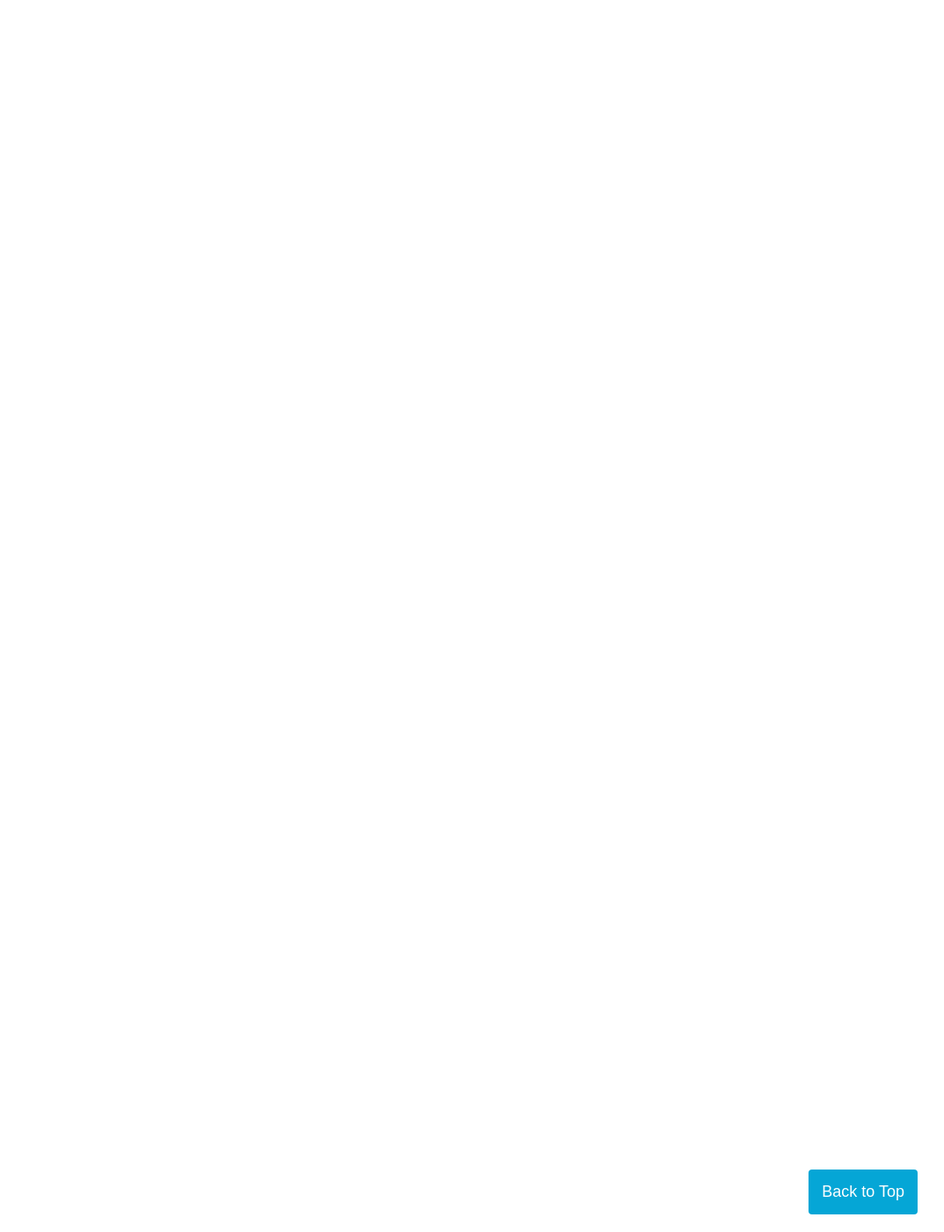
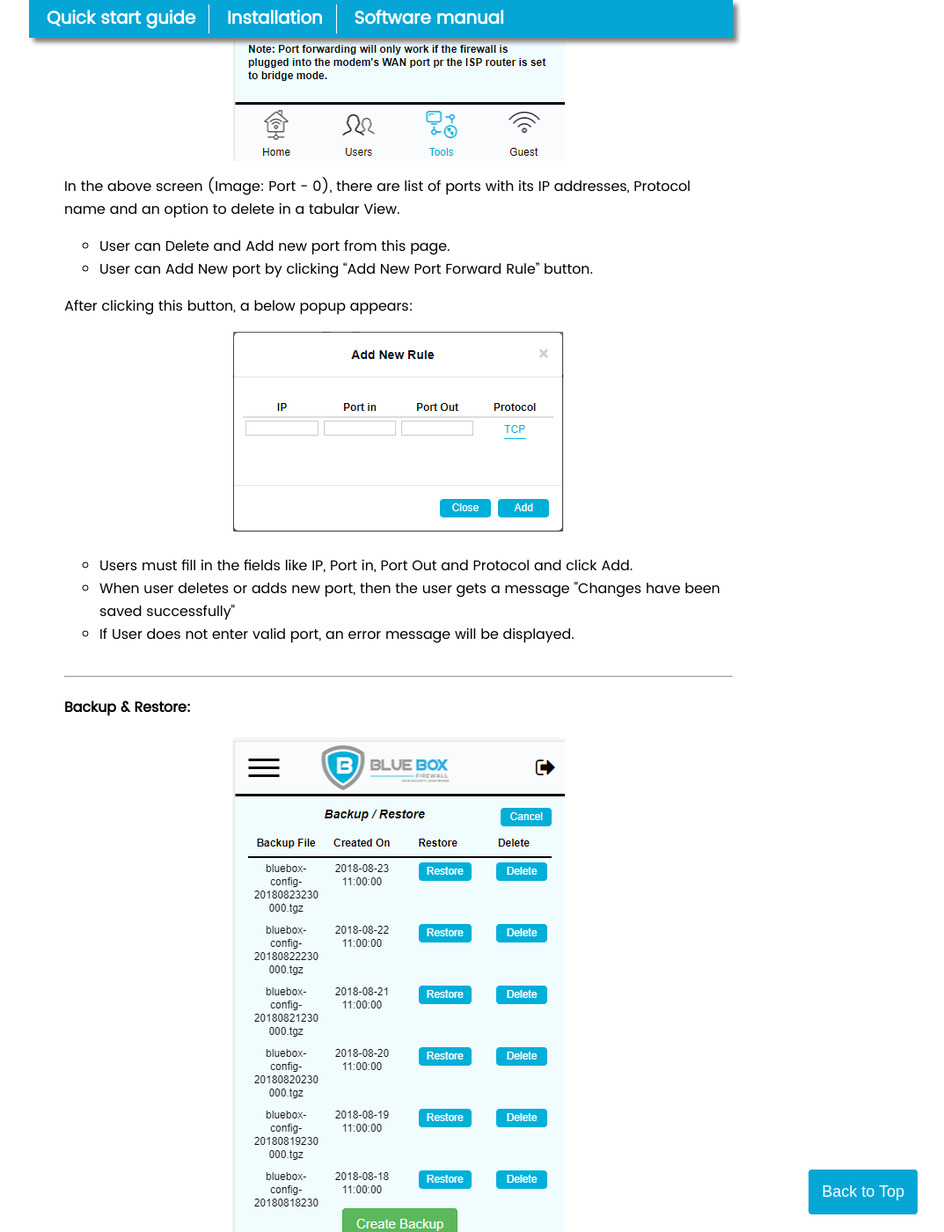
Before and after one commit to bbfmanuals/User-manuals, a Jekyll site: the page index.html, which Jekyll copies as it is, in a window 1280 px wide and 1400 px high, scrolled down 21494 px. Shown: the whole window at 88% size, without its empty margins (207-1280 px from the left). Built offline with Jekyll 4.4.1, drawn with Linux system fonts in a browser that asks for light colours; some of the changed text lies outside the part shown.

Commit message:
final 24/8

```diff
--- a/index.html
+++ b/index.html
@@ -525,6 +525,8 @@ function topFunction() {
 </ul>
 <br/>
 
+<!--IPv4 Section-->
+
 <h4>IPv4 Section:</h4>
 <center><img src="Photos (2)/IPv4.PNG"></center>
 <ul>
@@ -533,39 +535,56 @@ function topFunction() {
 	<li>When the user clicks on “Add Gateway” button, a popup is displayed which allows to add gateway </li>
 </ul>
 <br/>
-<h4>IPV4 Gateway</h4>
+<h4>IPV4 Gateway:</h4>
 	<center><img src="Photos (2)/IPv4 gateway.PNG"></center>
 	<ul>
 		<li>In Add gateway form, there are fields like default, Gateway name, Gateway IP, Gateway description </li>
 		<li>After adding gateway, it appends gateway to the list as well as the dropdown option of Gateway.</li>
 		<li> If user selects default checkbox at the time of adding gateway, then the gateway makes default gateway. </li>
 		<li>At a time, only one gateway become default gateway. User also can delete gateway from list by clicking on Delete button.</li>
-	</ul>
-	<p>User must add valid gateway otherwise user can get validation message </p>
-	<p>If the user deselects DHCP option and user does not enter Ipv4 address, then user will get an error message</p>
+	<li>User must add valid gateway otherwise user can get validation message </li>
+	<li>If the user deselects DHCP option and user does not enter Ipv4 address, then user will get an error message</li>
+<br/>
+
+<!--IPv6 Section-->
+<h4>IPv6 Section:</h4>
+<center><img src="Photos (2)/IPv6.PNG"></center>
+<ul>
+	<li>If DHCP option is selected then it gives dynamic information like dynamic ipv4 address, dynamic subnet and dynamic gateway.</li>
+	<li>If DHCP option is not selected, then user must add valid Ipv4 address and select gateway from list. Also, User can gateway from here by clicking on Add Gateway button.</li>
+	<li>When the user clicks on “Add Gateway” button, a popup is displayed which allows to add gateway </li>
+</ul>
+<br/>
+<hr/>
+
+<!--IPv6 gateway needs to be added later on-->
 
 
+<h4>Port Forwarding:</h4>
+<center><img src="Photos (2)/port forwarding.PNG"></center>
+<p>In the above screen (Image: Port - 0), there are list of ports with its IP addresses, Protocol name and an option to delete in a tabular View.</p>
+<ul>
+	<li>User can Delete and Add new port from this page.</li>
+	<li>User can Add New port by clicking “Add New Port Forward Rule” button. </li>
+</ul>
+<p>After clicking this button, a below popup appears: </p>
+<center><img src="Photos (2)/port popup.PNG"></center>
+<br/>
+<ul>
+	<li>Users must fill in the fields like IP, Port in, Port Out and Protocol and click Add.</li>
+	<li>When user deletes or adds new port, then the user gets a message "Changes have been saved successfully"</li>
+	<li>If User does not enter valid port, an error message will be displayed.</li>
+</ul>
+<br/>
+<hr/>
+<!--Backup & Restore-->
 
-
-
-
-
-
-
-
-
-
-
-
-
-
-
-
-
-
-
-
-
+<h4>Backup & Restore:</h4>
+<center><img src="Photos (2)/backup.PNG"></center>
+<p>Backup/Restore page shows the listing of all backups along with the created date of backup and Name of backup file. Also, there are options like create new backup, delete backup and restore backup.</p>
+<p>By clicking on “create new backup” button user can get one popup which says like “Do you want to create backup?” if user clicks on ok then backup will be created. List will be in descending order of the created date.</p>
+<p>The “cancel” button on top right will redirect the user to tools screen </p>
+<br/>
 		<hr/>
 		<footer class="footer">
 			<li><span>Contact:</span> BCI Computers, </li>
```
Also changed, not shown: Photos (2)/backup.PNG (added), Photos (2)/port forwarding.PNG (added), Photos (2)/port popup.PNG (added).
